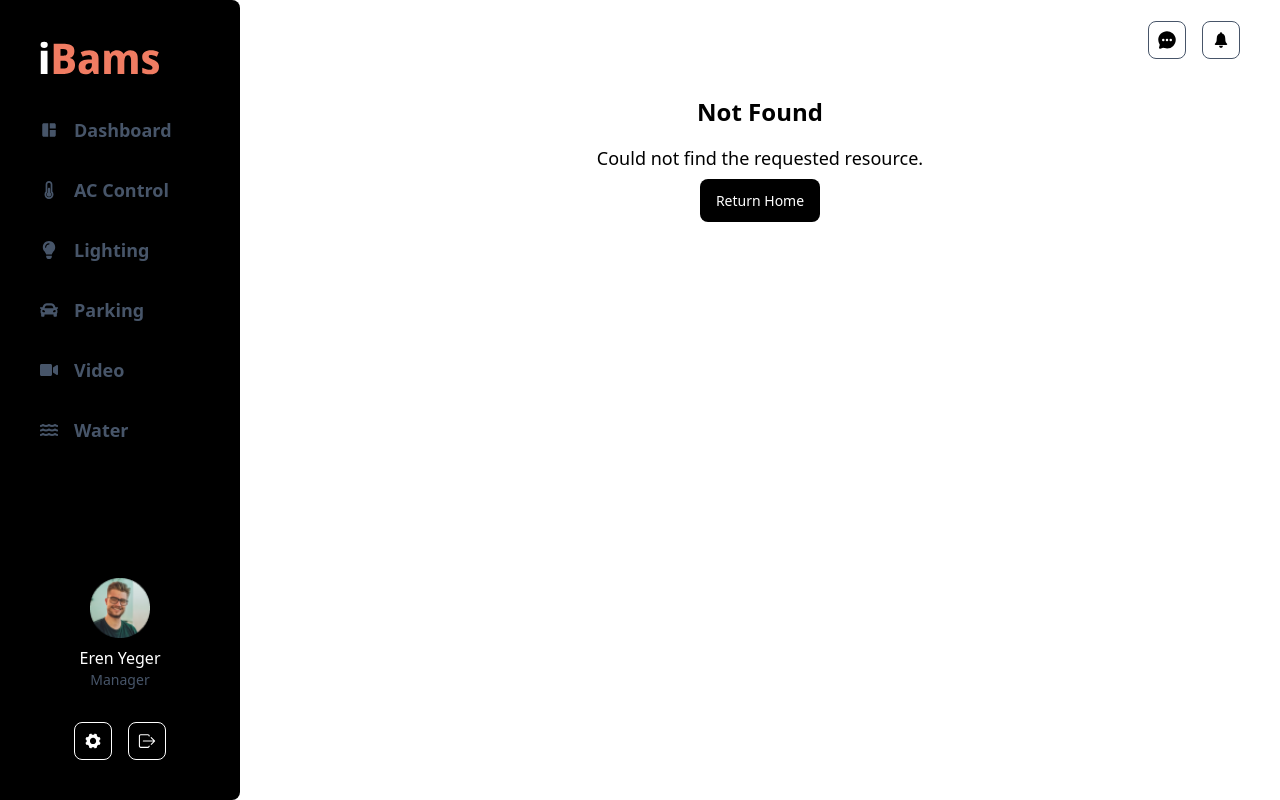
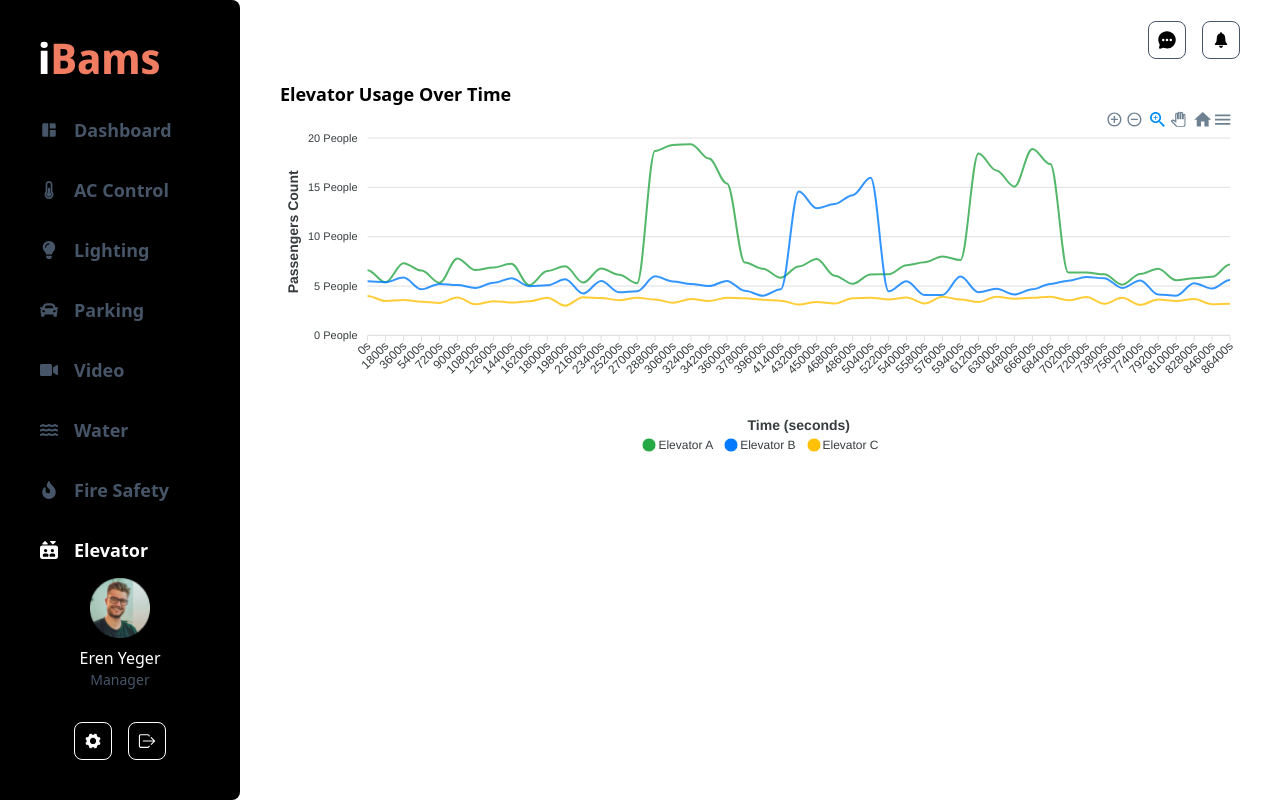
Before and after one commit to sulsul2/ibams-site, a Next.js app: page /elevator in a window 1280 px wide. Before the commit this address had no page. Built offline with nearby package versions, Linux system fonts and the light colour scheme.

Commit message:
feat: other page

```diff
--- /dev/null
+++ b/src/app/elevator/components/ElevatorUsageChart.tsx
@@ -0,0 +1,89 @@
+"use client";
+
+import { ApexOptions } from "apexcharts";
+import React from "react";
+import Chart from "react-apexcharts";
+
+export default function ElevatorUsageChart() {
+  const options: ApexOptions = {
+    chart: {
+      type: "line",
+      height: 100,
+    },
+    colors: ["#28A745", "#007BFF", "#FFC107"],
+    xaxis: {
+      categories: Array.from({ length: 49 }, (_, i) => i * 1800), // Waktu dalam detik
+      labels: {
+        style: {
+          fontSize: "12px",
+        },
+        formatter: (value) => `${value}s`, // Menambahkan "s" untuk detik
+      },
+      title: {
+        text: "Time (seconds)",
+        style: {
+          fontSize: "14px",
+        },
+      },
+    },
+    yaxis: {
+      labels: {
+        formatter: (value) => `${value} People`, // Menambahkan "People"
+      },
+      title: {
+        text: "Passengers Count",
+        style: {
+          fontSize: "14px",
+        },
+      },
+    },
+    tooltip: {
+      shared: false,
+      intersect: false,
+    },
+    fill: {
+      opacity: 0.8,
+    },
+    dataLabels: {
+      enabled: false,
+    },
+    stroke: {
+      curve: "smooth",
+      width: 2,
+    },
+  };
+
+  const series = [
+    {
+      name: "Elevator A",
+      data: Array.from({ length: 49 }, (_, i) => {
+        // Beban tinggi pada pagi hari (08:00 - 10:00) dan sore hari (17:00 - 19:00)
+        if ((i >= 16 && i <= 20) || (i >= 34 && i <= 38))
+          return 15 + Math.random() * 5; // Puncak beban
+        return 5 + Math.random() * 3; // Beban normal
+      }),
+    },
+    {
+      name: "Elevator B",
+      data: Array.from({ length: 49 }, (_, i) => {
+        // Beban tinggi saat jam makan siang (12:00 - 14:00)
+        if (i >= 24 && i <= 28) return 12 + Math.random() * 4; // Puncak beban
+        return 4 + Math.random() * 2; // Beban normal
+      }),
+    },
+    {
+      name: "Elevator C",
+      data: Array.from({ length: 49 }, () => {
+        // Operasi konstan dengan sedikit variasi
+        return 3 + Math.random() * 1;
+      }),
+    },
+  ];
+
+  return (
+    <div>
+      <h2 className="font-bold text-lg">Elevator Usage Over Time</h2>
+      <Chart options={options} series={series} type="line" height={350} />
+    </div>
+  );
+}
--- /dev/null
+++ b/src/app/elevator/page.tsx
@@ -0,0 +1,11 @@
+import Image from "next/image";
+import React from "react";
+import ElevatorUsageChart from "./components/ElevatorUsageChart";
+
+export default function page() {
+  return (
+    <div className="flex flex-col">
+      <ElevatorUsageChart />
+    </div>
+  );
+}
--- /dev/null
+++ b/src/app/fire/page.tsx
@@ -0,0 +1,10 @@
+import Image from "next/image";
+import React from "react";
+
+export default function page() {
+  return (
+    <div className="flex items-center justify-center h-full">
+      <Image src="/fire.png" alt="coming soon" width={800} height={800} />
+    </div>
+  );
+}
--- /dev/null
+++ b/src/app/water/page.tsx
@@ -0,0 +1,10 @@
+import Image from "next/image";
+import React from "react";
+
+export default function page() {
+  return (
+    <div className="flex items-center justify-center h-full">
+      <Image src="/water.png" alt="coming soon" width={800} height={800} />
+    </div>
+  );
+}
--- a/src/components/SideBar.tsx
+++ b/src/components/SideBar.tsx
@@ -6,11 +6,13 @@ import {
   FaCar,
   FaWater,
   FaVideo,
+  FaFire,
 } from "react-icons/fa";
 
 import Image from "next/image";
 import { IoIosLogOut, IoIosSettings } from "react-icons/io";
 import { MdSpaceDashboard } from "react-icons/md";
+import { FaElevator } from "react-icons/fa6";
 
 const menus: MenuProps[] = [
   { menu: "Dashboard", url: "/", icon: <MdSpaceDashboard /> },
@@ -19,6 +21,8 @@ const menus: MenuProps[] = [
   { menu: "Parking", url: "/parking", icon: <FaCar /> },
   { menu: "Video", url: "/video", icon: <FaVideo /> },
   { menu: "Water", url: "/water", icon: <FaWater /> },
+  { menu: "Fire Safety", url: "/fire", icon: <FaFire /> },
+  { menu: "Elevator", url: "/elevator", icon: <FaElevator /> },
 ];
 
 export default function SideBar() {
--- a/src/components/Title.tsx
+++ b/src/components/Title.tsx
@@ -23,6 +23,14 @@ export default function Title() {
       break;
     case "/video":
       title = "Video CCTV";
+    case "/water":
+      title = "Water Management";
+      break;
+    case "/fire":
+      title = "Fire Safety";
+      break;
+    case "/elevaor":
+      title = "Elevator Systems";
       break;
     default:
       break;
```
Also changed, not shown: public/fire.png (added), public/water.png (added).
